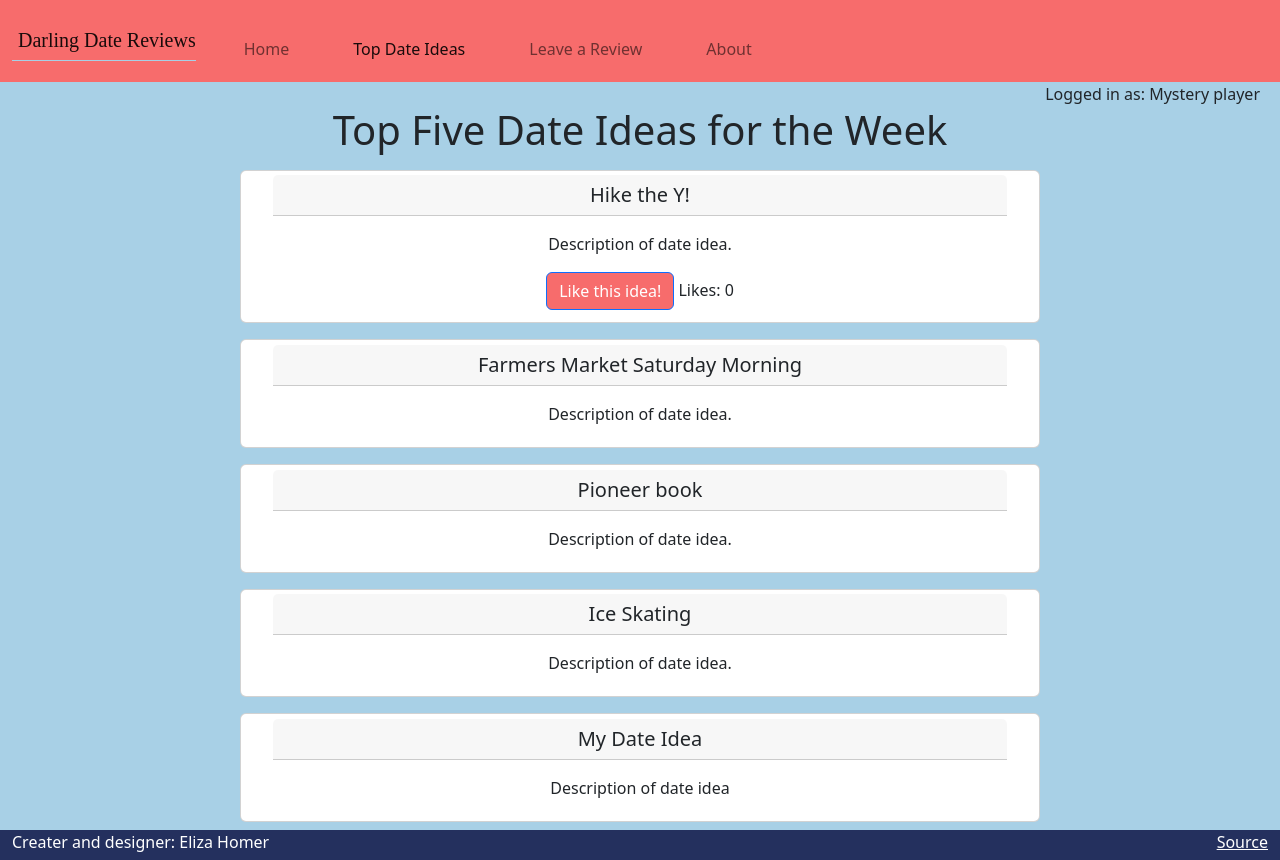
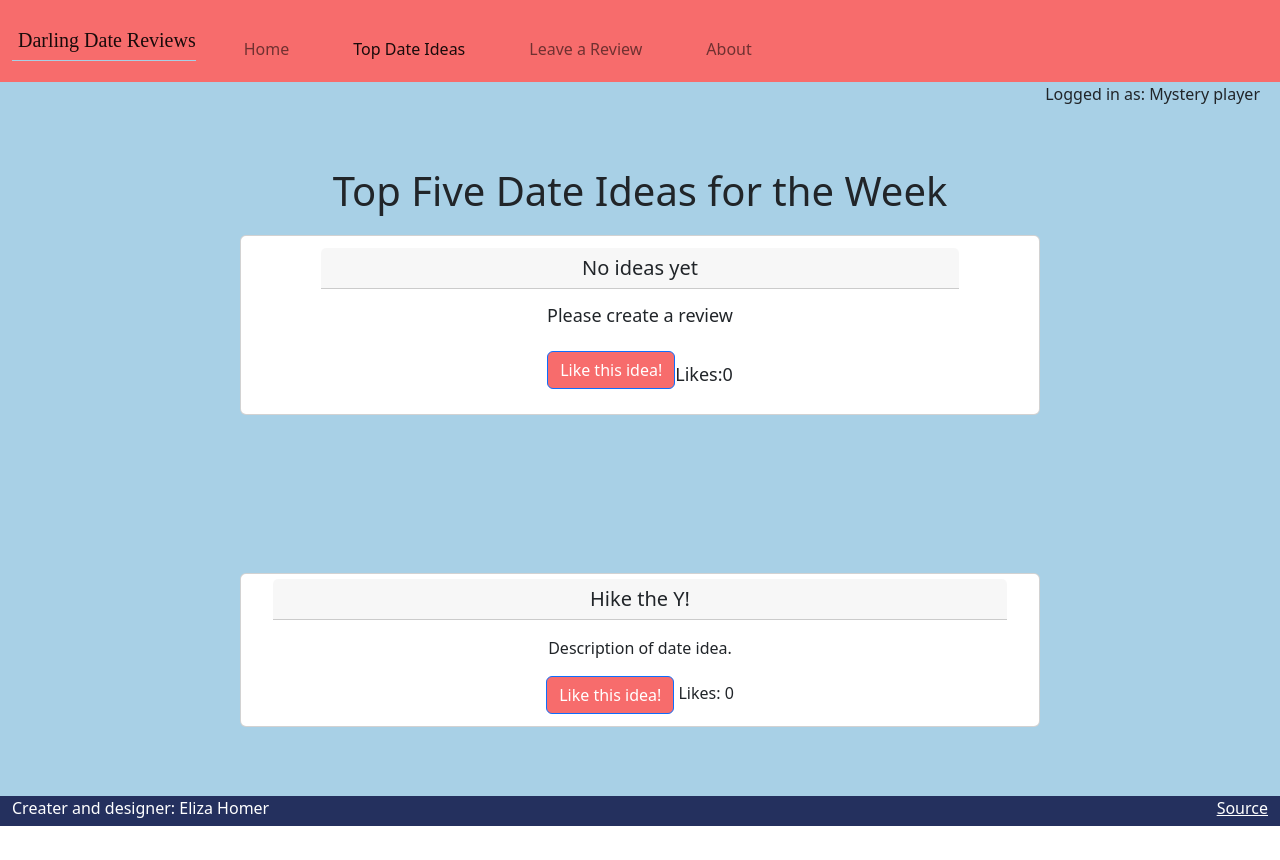
Before and after one commit to ElizaKartchner/startup, a plain HTML site: page darlingDateReviews/topDates.html in a window 1280 px wide. After the commit the page ends 826 px from the top, so only its background shows below. Drawn offline with nearby package versions, Linux system fonts and the light colour scheme; a web font is replaced by a local one.

Commit message:
fix the func that stores date info

```diff
--- a/darlingDateReviews/topDates.html
+++ b/darlingDateReviews/topDates.html
@@ -46,7 +46,7 @@
             <span class="player-name">Test Person</span>
         </div>
         <main class="container-fluid text-center" style="background-color: #A8D0E6;">
-            <h1>Top Five Date Ideas for the Week</h1>
+            <h1 id="dateIdeaHeader">Top Five Date Ideas for the Week</h1>
             <div class="card" style="background-color: white;">
                 <h5 class="card-header">Hike the Y!</h5>
                 <div class="card-body">
@@ -64,32 +64,6 @@
                     </div>
                 </div>
             </div>
-
-
-            <div class="card" style="background-color: white;">
-                <h5 class="card-header">Farmers Market Saturday Morning</h5>
-                <div class="card-body">
-                  <p class="card-text">Description of date idea.</p>
-                </div>
-            </div>
-            <div class="card" style="background-color: white;">
-                <h5 class="card-header">Pioneer book</h5>
-                <div class="card-body">
-                  <p class="card-text">Description of date idea.</p>
-                </div>
-            </div>
-            <div class="card" style="background-color: white;">
-                <h5 class="card-header">Ice Skating</h5>
-                <div class="card-body">
-                  <p class="card-text">Description of date idea.</p>
-                </div>
-            </div>
-            <div id="test" class="card" style="background-color: white;">
-                <h5 id = "testHeader" class="card-header">BYU Museum of Art (Moa)</h5>
-                <div class="card-body">
-                  <p id = "Testp" class="card-text">Description of date idea.</p>
-                </div>
-            </div>
         </main>
 
         <footer style="background-color: #24305E;">
--- a/darlingDateReviews/topDates.js
+++ b/darlingDateReviews/topDates.js
@@ -3,11 +3,29 @@ class TopDates {
         const playerNameEl = document.querySelector('.player-name');
         playerNameEl.textContent = this.getPlayerName();
 
-        const dateIdeaElement = document.querySelector("#testHeader");
+        /*const dateIdeaElement = document.querySelector("#testHeader");
         dateIdeaElement.textContent = this.getDateIdea();
 
         const dateInfoElement = document.querySelector("#Testp");
-        dateInfoElement.textContent = this.getDateInfo();
+        dateInfoElement.textContent = this.getDateInfo();*/
+
+        let dateObject = [];
+        const dateText = localStorage.getItem('dates');
+        if (dateText) {
+            dateObject = JSON.parse(dateText);
+        }
+
+        if (dateObject.length) {
+            for (const [i, newIdea] of dateObject.entries()) {
+                const dateIdea = newIdea.idea;
+                const dateInfo = newIdea.info;
+                this.createNewCard(dateIdea, dateInfo);
+            }
+        } else {
+            this.createNewCard("No ideas yet", "Please create a review");
+        }
+
+
     }
 
     getPlayerName() {
@@ -27,7 +45,115 @@ class TopDates {
         numLikesElement.textContent = parseInt(numLikesElement.textContent) + 1;
     }
 
+    createNewCard(dateIdea = "Test date idea", dateDescription = "Test Description of date idea") {
+        const header = document.querySelector("#dateIdeaHeader");
+
+        const cardEL = document.createElement('div');
+        cardEL.className = "card";
+        cardEL.style = "background-color: white;";
+        header.appendChild(cardEL);
+
+        const h5 = document.createElement('h5');
+        h5.className = "card-header";
+        h5.textContent = dateIdea;
+        cardEL.appendChild(h5);
+
+        const div1 = document.createElement('div');
+        div1.className = "card-body";
+        cardEL.appendChild(div1);
+
+        const p1 = document.createElement('p');
+        p1.className = "card-text";
+        p1.textContent = dateDescription;
+        p1.style.fontSize = "45%";
+        div1.appendChild(p1);
+
+        const divContainer = document.createElement('div');
+        divContainer.className = "container";
+        cardEL.appendChild(divContainer);
+
+        const div2 = document.createElement('div');
+        div2.className = "like-button";
+        divContainer.appendChild(div2);
+
+        const likeButton = document.createElement('a');
+        likeButton.className = "btn btn-primary";
+        likeButton.setAttribute("onclick", "topDates.increaseLikes()");
+        likeButton.href = "#";
+        likeButton.role = "button";
+        likeButton.style = "background-color: #F76C6C;";
+        likeButton.textContent = "Like this idea!";
+        div2.appendChild(likeButton);
+
+        const div3 = document.createElement('div');
+        div3.className = "like-button";
+        divContainer.appendChild(div3);
+
+        //<p id="likes">Likes: </p>
+        const likesEl = document.createElement('p');
+        likesEl.id = "likes";
+        likesEl.textContent = "Likes: ";
+        likesEl.style.fontSize = "45%";
+        div3.appendChild(likesEl);
+
+        const div4 = document.createElement('div');
+        div4.className = "like-button";
+        divContainer.appendChild(div4);
+
+        //<p id="numLikes">0</p>
+        const numLikesEl = document.createElement('p');
+        numLikesEl.id = "numLikes";
+        numLikesEl.textContent = "0";
+        numLikesEl.style.fontSize = "45%";
+        div4.appendChild(numLikesEl);
+    }
+
 }
 
+const topDates = new TopDates();
 
-const topDates = new TopDates();
+/*
+<h1 id="dateIdeaHeader">Top Five Date Ideas for the Week</h1>
+            <div class="card" style="background-color: white;">
+                <h5 class="card-header">Hike the Y!</h5>
+                <div class="card-body">
+                  <p class="card-text">Description of date idea.</p>
+                </div>
+                <div class="container">
+                    <div class="like-button">
+                        <a class="btn btn-primary" onclick="topDates.increaseLikes()" href="#" role="button" style="background-color: #F76C6C;">Like this idea!</a>
+                    </div>
+                    <div class="like-button">
+                        <p id="likes">Likes: </p>
+                    </div>
+                    <div class="like-button">
+                        <p id="numLikes">0</p>
+                    </div>
+                </div>
+            </div>
+
+            <div class="card" style="background-color: white;">
+                <h5 class="card-header">Farmers Market Saturday Morning</h5>
+                <div class="card-body">
+                  <p class="card-text">Description of date idea.</p>
+                </div>
+            </div>
+            <div class="card" style="background-color: white;">
+                <h5 class="card-header">Pioneer book</h5>
+                <div class="card-body">
+                  <p class="card-text">Description of date idea.</p>
+                </div>
+            </div>
+            <div class="card" style="background-color: white;">
+                <h5 class="card-header">Ice Skating</h5>
+                <div class="card-body">
+                  <p class="card-text">Description of date idea.</p>
+                </div>
+            </div>
+            <div id="test" class="card" style="background-color: white;">
+                <h5 id = "testHeader" class="card-header">BYU Museum of Art (Moa)</h5>
+                <div class="card-body">
+                  <p id = "Testp" class="card-text">Description of date idea.</p>
+                </div>
+            </div>
+        </main>*/
```
